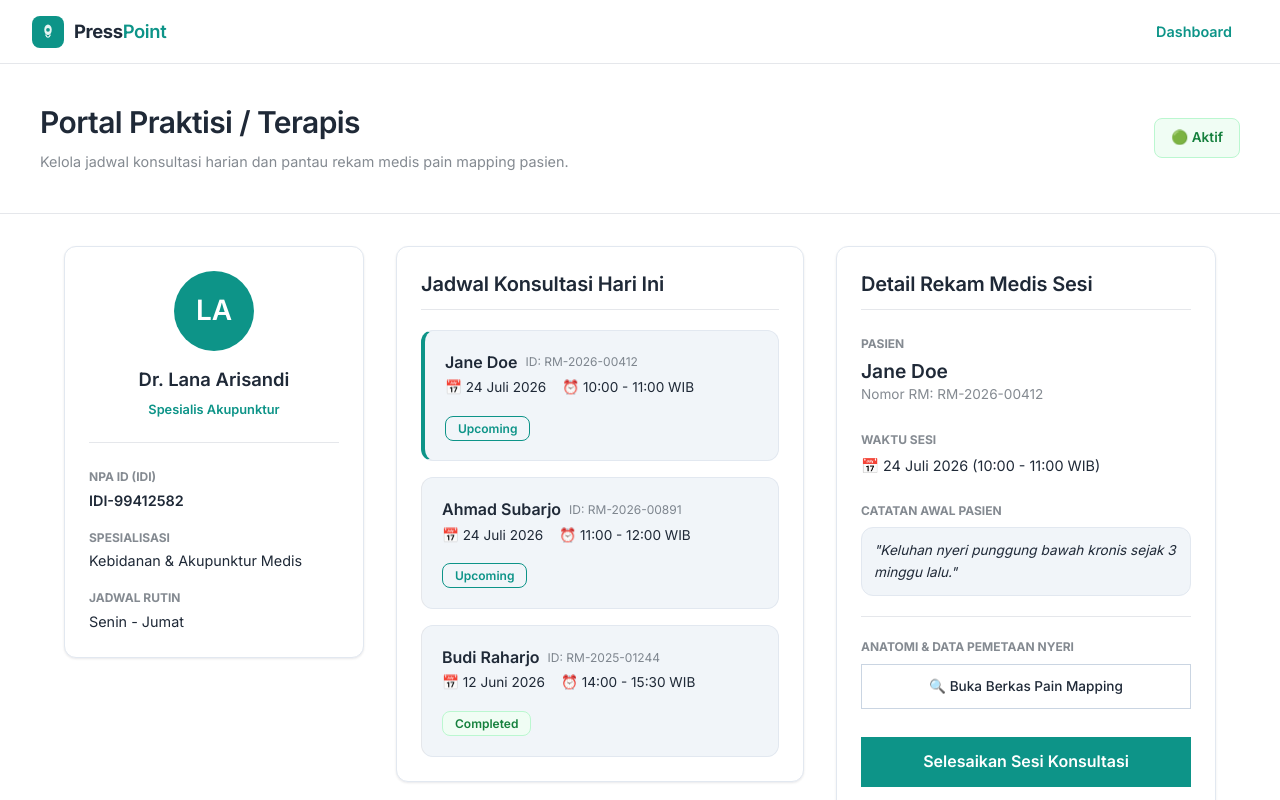
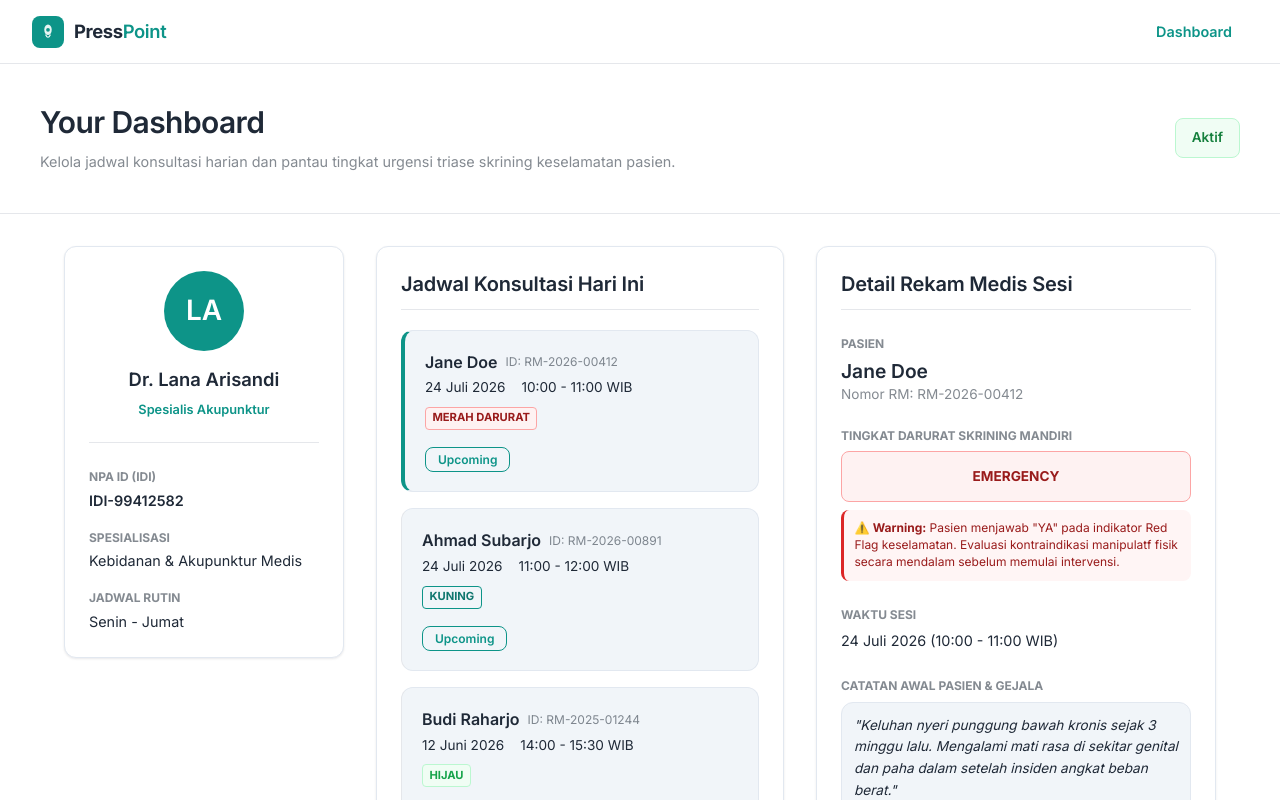
Before and after one commit to Syabilwafi/garuda-hacks, a Next.js app in the folder client/: page /dashboard/therapist in a window 1280 px wide. Both pictures are taken after a click on the element 600 px from the left and 395 px from the top of the page. Shown: the top 800 px of the page. Built offline with nearby package versions, Linux system fonts and the light colour scheme.

Commit message:
feat: tweak therapist dashboard ui

```diff
--- a/client/src/app/dashboard/therapist/page.tsx
+++ b/client/src/app/dashboard/therapist/page.tsx
@@ -1,6 +1,8 @@
 "use client";
 
 import React, { useState } from "react";
+
+type TriageStatus = "HIJAU" | "KUNING" | "MERAH_MENDESAK" | "MERAH_DARURAT";
 
 interface Appointment {
     id: string;
@@ -9,6 +11,7 @@ interface Appointment {
     date: string;
     time: string;
     status: "Upcoming" | "Completed" | "Cancelled";
+    triageStatus: TriageStatus;
     notes?: string;
 }
 
@@ -25,7 +28,8 @@ const INITIAL_APPOINTMENTS: Appointment[] = [
         date: "24 Juli 2026",
         time: "10:00 - 11:00 WIB",
         status: "Upcoming",
-        notes: "Keluhan nyeri punggung bawah kronis sejak 3 minggu lalu.",
+        triageStatus: "MERAH_DARURAT",
+        notes: "Keluhan nyeri punggung bawah kronis sejak 3 minggu lalu. Mengalami mati rasa di sekitar genital dan paha dalam setelah insiden angkat beban berat.",
     },
     {
         id: "APT-003",
@@ -34,7 +38,8 @@ const INITIAL_APPOINTMENTS: Appointment[] = [
         date: "24 Juli 2026",
         time: "11:00 - 12:00 WIB",
         status: "Upcoming",
-        notes: "Terapi pemulihan pasca stroke ringan.",
+        triageStatus: "KUNING",
+        notes: "Terapi pemulihan pasca stroke ringan. Menggunakan obat pengencer darah rutin.",
     },
     {
         id: "APT-002",
@@ -43,6 +48,7 @@ const INITIAL_APPOINTMENTS: Appointment[] = [
         date: "12 Juni 2026",
         time: "14:00 - 15:30 WIB",
         status: "Completed",
+        triageStatus: "HIJAU",
         notes: "Sesi akupunktur ke-4. Progres ketegangan leher membaik.",
     },
 ];
@@ -78,18 +84,53 @@ export default function TherapistDashboard() {
         }
     };
 
+    // Helper to extract styling properties for each specific screening classification badge
+    const getTriageBadgeStyles = (status: TriageStatus) => {
+        switch (status) {
+            case "MERAH_DARURAT":
+                return {
+                    bg: "#FEF2F2",
+                    text: "#991B1B",
+                    border: "#FCA5A5",
+                    label: "EMERGENCY"
+                };
+            case "MERAH_MENDESAK":
+                return {
+                    bg: "#FFF7ED",
+                    text: "#C2410C",
+                    border: "#FFEDD5",
+                    label: "RED"
+                };
+            case "KUNING":
+                return {
+                    bg: "var(--color-sunflower)",
+                    text: "var(--color-martini-dark)",
+                    border: "var(--color-martini)",
+                    label: "YELLOW"
+                };
+            case "HIJAU":
+            default:
+                return {
+                    bg: "#F0FDF4",
+                    text: "#16A34A",
+                    border: "#BBF7D0",
+                    label: "GREEN"
+                };
+        }
+    };
+
     return (
         <div style={{ minHeight: "calc(100vh - 64px)", backgroundColor: "var(--color-white)" }}>
             {/* Header Banner */}
             <div style={{ backgroundColor: "var(--color-white)", borderBottom: "1px solid #E5E7EB", padding: "2.5rem 1.5rem" }}>
                 <div style={{ maxWidth: "1200px", margin: "0 auto", display: "flex", justifyContent: "space-between", alignItems: "center", flexWrap: "wrap", gap: "1rem" }}>
                     <div>
-                        <h1 style={{ marginBottom: "0.5rem", fontSize: "clamp(1.5rem, 4vw, 1.875rem)" }}>Portal Praktisi / Terapis</h1>
-                        <p style={{ color: "var(--color-moss-60)", fontSize: "0.9rem" }}>Kelola jadwal konsultasi harian dan pantau rekam medis pain mapping pasien.</p>
+                        <h1 style={{ marginBottom: "0.5rem", fontSize: "clamp(1.5rem, 4vw, 1.875rem)" }}>Your Dashboard</h1>
+                        <p style={{ color: "var(--color-moss-60)", fontSize: "0.9rem" }}>Kelola jadwal konsultasi harian dan pantau tingkat urgensi triase skrining keselamatan pasien.</p>
                     </div>
                     <div style={{ display: "flex", gap: "0.5rem" }}>
                         <span style={{ fontSize: "0.85rem", padding: "0.5rem 1rem", backgroundColor: "#F0FDF4", color: "#15803D", borderRadius: "var(--radius-sm)", fontWeight: 600, border: "1px solid #BBF7D0" }}>
-                            🟢 Aktif
+                            Aktif
                         </span>
                     </div>
                 </div>
@@ -102,7 +143,7 @@ export default function TherapistDashboard() {
                     <style dangerouslySetInnerHTML={{__html: `
                         @media (min-width: 1024px) {
                             .responsive-therapist-grid {
-                                grid-template-columns: 300px 1fr 380px !important;
+                                grid-template-columns: 280px 1fr 400px !important;
                             }
                         }
                     `}} />
@@ -141,7 +182,10 @@ export default function TherapistDashboard() {
                             <h2 style={{ fontSize: "1.25rem", marginBottom: "1.25rem", borderBottom: "1px solid #E5E7EB", paddingBottom: "0.75rem" }}>Jadwal Konsultasi Hari Ini</h2>
 
                             <div style={{ display: "flex", flexDirection: "column", gap: "1rem" }}>
-                                {appointments.map((apt) => (
+                                {appointments.map((apt) => {
+                                    const triageConfig = getTriageBadgeStyles(apt.triageStatus);
+
+                                    return (
                                         <div
                                             key={apt.id}
                                             onClick={() => setSelectedApt(apt)}
@@ -164,9 +208,24 @@ export default function TherapistDashboard() {
                                                     <span style={{ fontSize: "0.75rem", color: "var(--color-moss-60)" }}>ID: {apt.medicalRecordId}</span>
                                                 </div>
                                                 <p style={{ fontSize: "0.85rem", color: "var(--color-moss-80)", display: "flex", gap: "1rem", margin: 0 }}>
-                                                <span>📅 {apt.date}</span>
-                                                <span>⏰ {apt.time}</span>
+                                                    <span>{apt.date}</span>
+                                                    <span>{apt.time} </span>
+                                                    <br/>
                                                 </p>
+                                                {/* Mini Triage Preview Indicator Tag */}
+                                                <span style={{
+                                                    display: "inline-block",
+                                                    fontSize: "0.7rem",
+                                                    fontWeight: 700,
+                                                    marginTop: "0.5rem",
+                                                    padding: "0.1rem 0.4rem",
+                                                    borderRadius: "4px",
+                                                    backgroundColor: triageConfig.bg,
+                                                    color: triageConfig.text,
+                                                    border: `1px solid ${triageConfig.border}`
+                                                }}>
+                                                    {apt.triageStatus.replace("_", " ")}
+                                                </span>
                                             </div>
                                             <div>
                                                 <span style={{
@@ -182,7 +241,8 @@ export default function TherapistDashboard() {
                                                 </span>
                                             </div>
                                         </div>
-                                ))}
+                                    );
+                                })}
                             </div>
                         </div>
 
@@ -231,11 +291,16 @@ export default function TherapistDashboard() {
 
                     </div>
 
-                    {/* Right Column: Dynamic Patient Case Viewer */}
+                    {/* Right Column: Dynamic Patient Case Viewer & Triage Inspector */}
                     <div className="card" style={{ position: "sticky", top: "20px" }}>
                         <h2 style={{ fontSize: "1.25rem", marginBottom: "1.25rem", borderBottom: "1px solid #E5E7EB", paddingBottom: "0.75rem" }}>Detail Rekam Medis Sesi</h2>
 
                         {selectedApt ? (
+                            (() => {
+                                const triageConfig = getTriageBadgeStyles(selectedApt.triageStatus);
+                                const isEmergency = selectedApt.triageStatus === "MERAH_DARURAT" || selectedApt.triageStatus === "MERAH_MENDESAK";
+
+                                return (
                                     <div style={{ display: "flex", flexDirection: "column", gap: "1.25rem" }}>
                                         <div>
                                             <label style={{ fontSize: "0.75rem", fontWeight: 700, color: "var(--color-moss-60)", textTransform: "uppercase" }}>Pasien</label>
@@ -243,13 +308,47 @@ export default function TherapistDashboard() {
                                             <p style={{ margin: 0, fontSize: "0.85rem", color: "var(--color-moss-60)" }}>Nomor RM: {selectedApt.medicalRecordId}</p>
                                         </div>
 
+                                        {/* Dynamic Triage Emergency Level Component Block */}
                                         <div>
-                                    <label style={{ fontSize: "0.75rem", fontWeight: 700, color: "var(--color-moss-60)", textTransform: "uppercase" }}>Waktu Sesi</label>
-                                    <p style={{ margin: "0.15rem 0 0 0", fontSize: "0.9rem" }}>📅 {selectedApt.date} ({selectedApt.time})</p>
+                                            <label style={{ fontSize: "0.75rem", fontWeight: 700, color: "var(--color-moss-60)", textTransform: "uppercase", display: "block", marginBottom: "0.35rem" }}>
+                                                Tingkat Darurat Skrining Mandiri
+                                            </label>
+                                            <div style={{
+                                                padding: "0.85rem",
+                                                borderRadius: "var(--radius-sm)",
+                                                backgroundColor: triageConfig.bg,
+                                                color: triageConfig.text,
+                                                border: `1px solid ${triageConfig.border}`,
+                                                fontSize: "0.85rem",
+                                                fontWeight: 700,
+                                                textAlign: "center"
+                                            }}>
+                                                {triageConfig.label}
+                                            </div>
+
+                                            {isEmergency && (
+                                                <div style={{
+                                                    marginTop: "0.5rem",
+                                                    padding: "0.65rem",
+                                                    borderRadius: "var(--radius-sm)",
+                                                    backgroundColor: "#FFF5F5",
+                                                    borderLeft: "3px solid #DC2626",
+                                                    fontSize: "0.75rem",
+                                                    color: "#991B1B",
+                                                    lineHeight: 1.4
+                                                }}>
+                                                    ⚠️ <strong>Warning:</strong> Pasien menjawab "YA" pada indikator Red Flag keselamatan. Evaluasi kontraindikasi manipulatf fisik secara mendalam sebelum memulai intervensi.
+                                                </div>
+                                            )}
                                         </div>
 
                                         <div>
-                                    <label style={{ fontSize: "0.75rem", fontWeight: 700, color: "var(--color-moss-60)", textTransform: "uppercase" }}>Catatan Awal Pasien</label>
+                                            <label style={{ fontSize: "0.75rem", fontWeight: 700, color: "var(--color-moss-60)", textTransform: "uppercase" }}>Waktu Sesi</label>
+                                            <p style={{ margin: "0.15rem 0 0 0", fontSize: "0.9rem" }}>{selectedApt.date} ({selectedApt.time})</p>
+                                        </div>
+
+                                        <div>
+                                            <label style={{ fontSize: "0.75rem", fontWeight: 700, color: "var(--color-moss-60)", textTransform: "uppercase" }}>Catatan Awal Pasien & Gejala</label>
                                             <div className="card-linen" style={{ padding: "0.75rem", fontSize: "0.85rem", marginTop: "0.25rem", fontStyle: "italic" }}>
                                                 "{selectedApt.notes || "Tidak ada catatan kustom."}"
                                             </div>
@@ -261,7 +360,7 @@ export default function TherapistDashboard() {
                                                 Anatomi & Data Pemetaan Nyeri
                                             </label>
                                             <a
-                                        href={`/dashboard/client/painMapping?patientId=${selectedApt?.medicalRecordId}`}
+                                                href="/painMapping"
                                                 className="btn-secondary"
                                                 style={{
                                                     display: "flex",
@@ -273,7 +372,7 @@ export default function TherapistDashboard() {
                                                     textAlign: "center"
                                                 }}
                                             >
-                                        🔍 Buka Berkas Pain Mapping
+                                                View Assessment Result
                                             </a>
                                         </div>
 
@@ -283,13 +382,15 @@ export default function TherapistDashboard() {
                                                 className="btn-primary"
                                                 style={{ width: "100%", marginTop: "0.5rem" }}
                                             >
-                                        Selesaikan Sesi Konsultasi
+                                                Finish Consultation
                                             </button>
                                         )}
                                     </div>
+                                );
+                            })()
                         ) : (
                             <div style={{ textAlign: "center", padding: "4rem 1rem", color: "var(--color-moss-60)" }}>
-                                <p style={{ fontSize: "0.9rem" }}>Silakan pilih salah satu jadwal janji temu untuk memuat berkas rekam medis pasien.</p>
+                                <p style={{ fontSize: "0.9rem" }}>Silakan pilih salah satu jadwal janji temu untuk memuat berkas rekam medis dan visualisasi tingkat kedaruratan assessment triase pasien.</p>
                             </div>
                         )}
                     </div>
```
Lines whose indentation alone changed are shown as unchanged.
